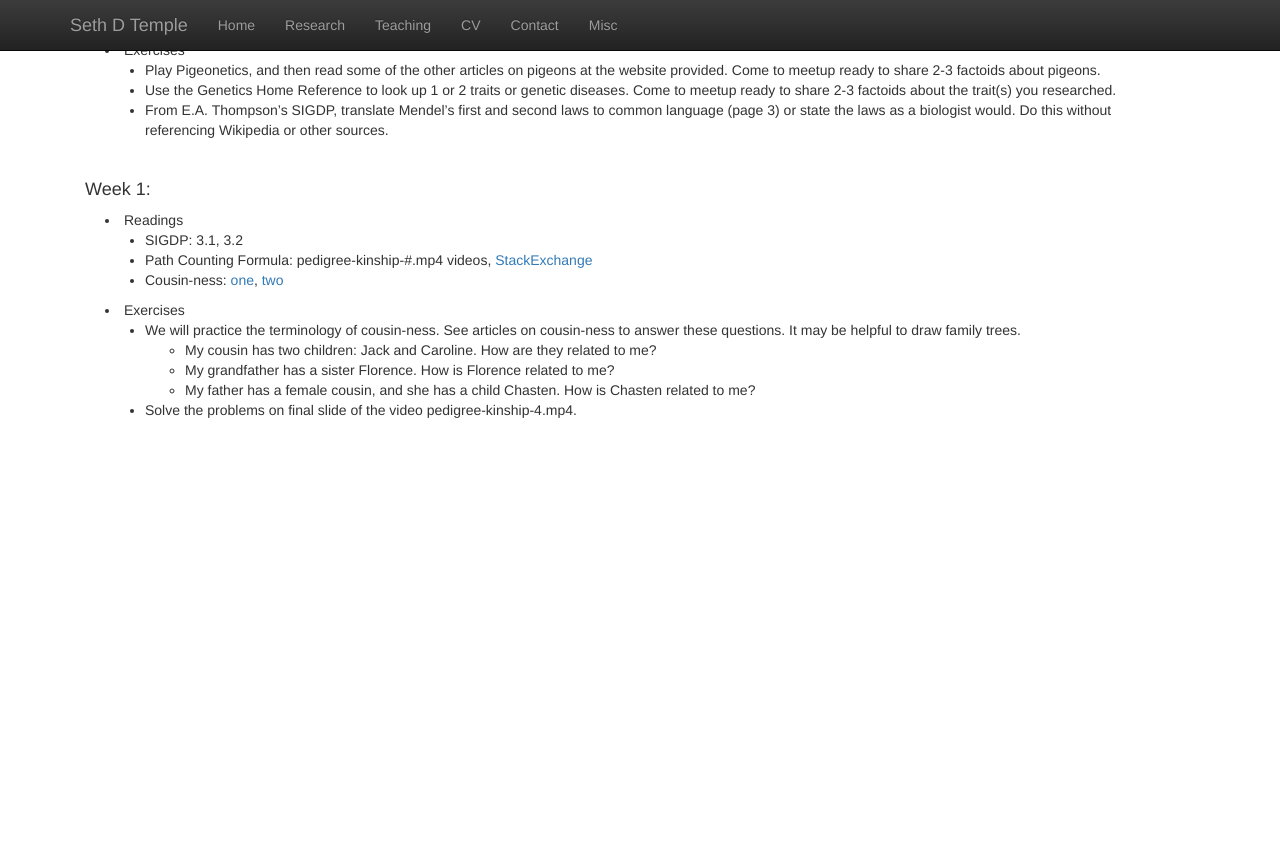
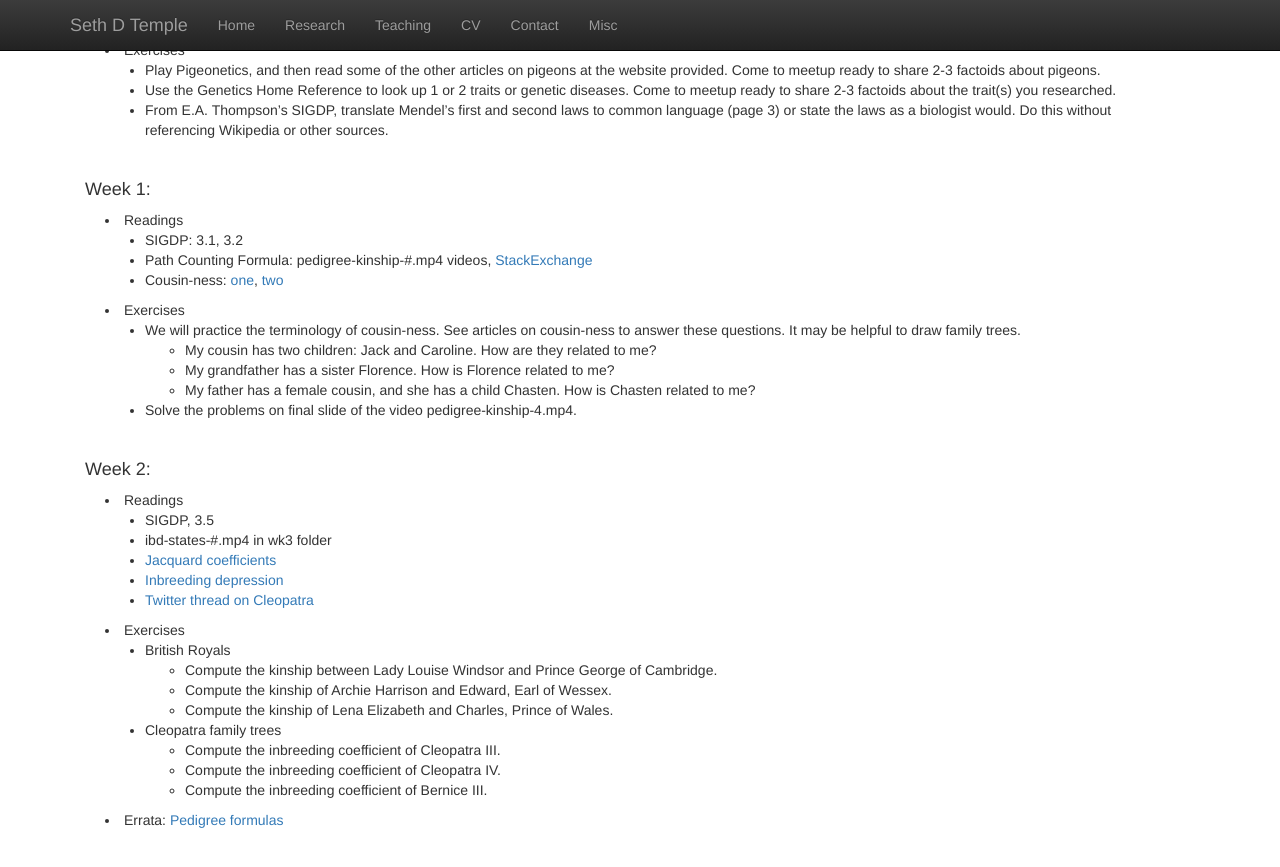
Before and after one commit to sdtemple/sdtemple.github.io, a Jekyll site: the page built from statgen1.html, in a window 1280 px wide and 900 px high, scrolled down 629 px. Shown: the top 867 px of the window. Built offline with Jekyll 4.4.1, drawn with Linux system fonts in a browser that asks for light colours; nearby versions of some CDN libraries; library files that are not in the unit come from our copies; before the commit the page ends 1119 px from its top, so only the background shows below that.

Commit message:
Update statgen1.html

```diff
--- a/statgen1.html
+++ b/statgen1.html
@@ -66,3 +66,32 @@ Some assignments will be formally submitted to Canvas for course credit.<br/><br
     </ul>
 </p>
 <br/>
+
+<h4>Week 2:</h4>
+<p class="content" style="padding:0px;margin:0px 20px 0px;">
+<li style="padding:0px;margin:0px 20px 0px;"> Readings </li>
+    <ul>
+        <li style="padding:0px;margin:0px 20px 0px;"> SIGDP, 3.5 </li>
+        <li style="padding:0px;margin:0px 20px 0px;"> ibd-states-#.mp4 in wk3 folder </li>
+        <li style="padding:0px;margin:0px 20px 0px;"> <a href = "https://brainder.org/tag/jacquard-coefficient/"> Jacquard coefficients</a> </li>
+        <li style="padding:0px;margin:0px 20px 0px;"> <a href = "https://www.bbcearth.com/blog/?article=what-are-the-effects-of-inbreeding"> Inbreeding depression</a> </li>
+        <li style="padding:0px;margin:0px 20px 0px;"> <a href = "https://twitter.com/seldo/status/1249179288634642441"> Twitter thread on Cleopatra</a> </li>
+    </ul>
+<li style="padding:0px;margin:0px 20px 0px;"> Exercises </li>
+    <ul>
+        <li style="padding:0px;margin:0px 20px 0px;"> British Royals </li>
+        <ul>
+            <li style="padding:0px;margin:0px 20px 0px;"> Compute the kinship between Lady Louise Windsor and Prince George of Cambridge. </li>
+            <li style="padding:0px;margin:0px 20px 0px;"> Compute the kinship of Archie Harrison and Edward, Earl of Wessex. </li>
+            <li style="padding:0px;margin:0px 20px 0px;"> Compute the kinship of Lena Elizabeth and Charles, Prince of Wales. </li>
+        </ul>
+        <li style="padding:0px;margin:0px 20px 0px;"> Cleopatra family trees </li>
+        <ul>
+            <li style="padding:0px;margin:0px 20px 0px;"> Compute the inbreeding coefficient of Cleopatra III. </li>
+            <li style="padding:0px;margin:0px 20px 0px;"> Compute the inbreeding coefficient of Cleopatra IV. </li>
+            <li style="padding:0px;margin:0px 20px 0px;"> Compute the inbreeding coefficient of Bernice III. </li>
+        </ul>
+    </ul>
+<li style="padding:0px;margin:0px 20px 0px;"> Errata: <a href = "https://sdtemple.github.io/files/pedigree_formulas.pdf"> Pedigree formulas</a> </li>
+</p>
+<br/>
```
